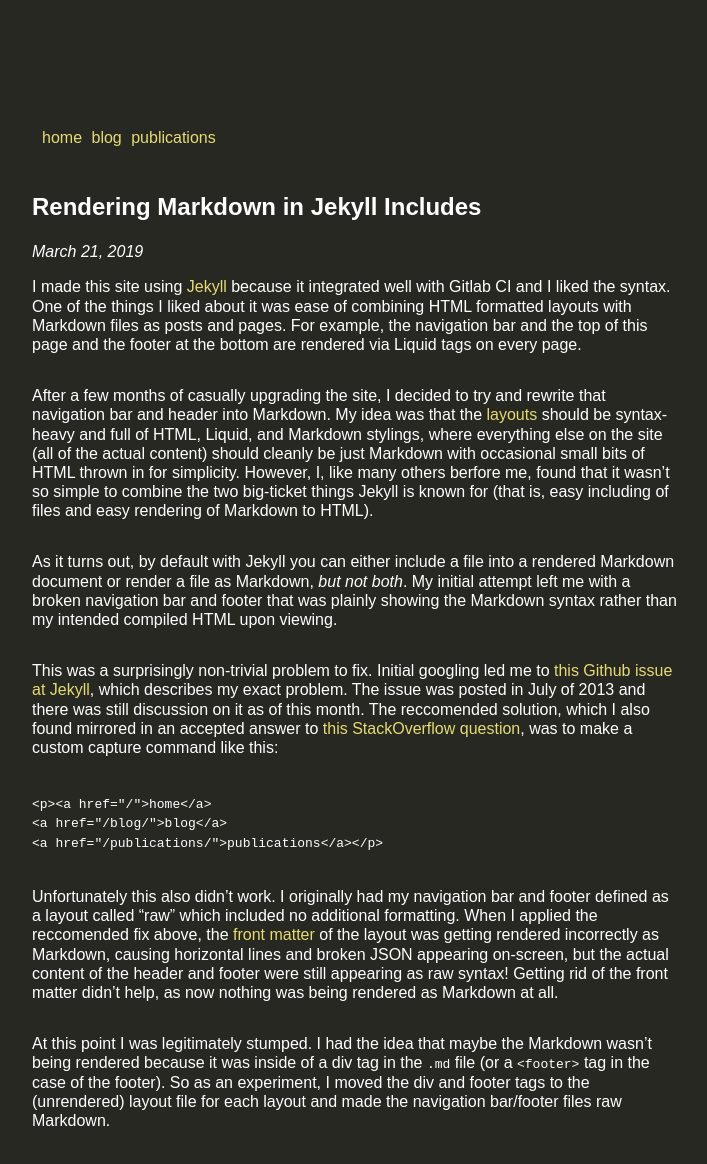
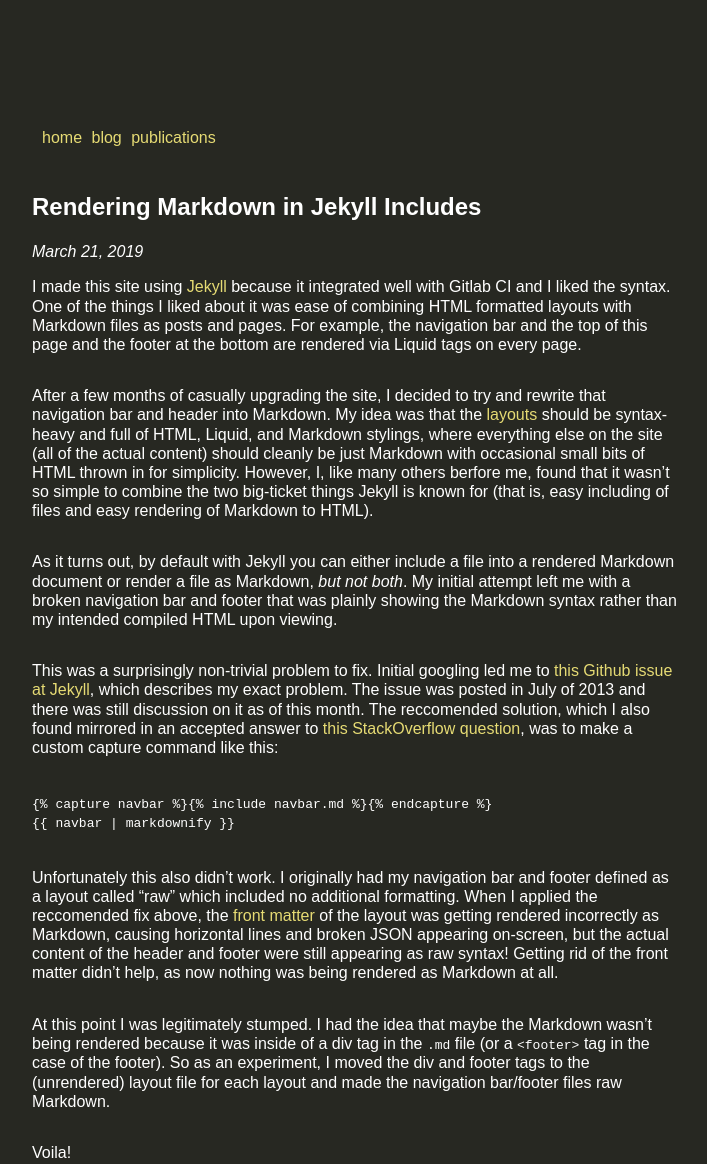
Before and after one commit to slondr/slondr.gitlab.io, a Jekyll site: the page built from _posts/2019-03-21-jekyll-markdown.md, in a window 1280 px wide. Shown: the top 1164 px of the page, without its empty margins (283-990 px from the left). Built offline with Jekyll 4.4.1, drawn with Linux system fonts in a browser that asks for light colours.

Commit message:
fixed liquid getting parsed instead of displayed

````diff
--- a/_posts/2019-03-21-jekyll-markdown.md
+++ b/_posts/2019-03-21-jekyll-markdown.md
@@ -13,9 +13,11 @@ As it turns out, by default with Jekyll you can either include a file into a ren
 
 This was a surprisingly non-trivial problem to fix. Initial googling led me to [this Github issue at Jekyll](https://github.com/jekyll/jekyll/issues/1303), which describes my exact problem. The issue was posted in July of 2013 and there was still discussion on it as of this month. The reccomended solution, which I also found mirrored in an accepted answer to [this StackOverflow question](https://stackoverflow.com/questions/27771508/showing-markdown-content-in-a-div), was to make a custom capture command like this:
 
-```
+```liquid
+{% raw %}
 {% capture navbar %}{% include navbar.md %}{% endcapture %}
 {{ navbar | markdownify }}
+{% endraw %}
 ```
 
 Unfortunately this also didn't work. I originally had my navigation bar and footer defined as a layout called "raw" which included no additional formatting. When I applied the reccomended fix above, the [front matter](https://jekyllrb.com/docs/front-matter/) of the layout was getting rendered incorrectly as Markdown, causing horizontal lines and broken JSON appearing on-screen, but the actual content of the header and footer were still appearing as raw syntax! Getting rid of the front matter didn't help, as now nothing was being rendered as Markdown at all.
````
